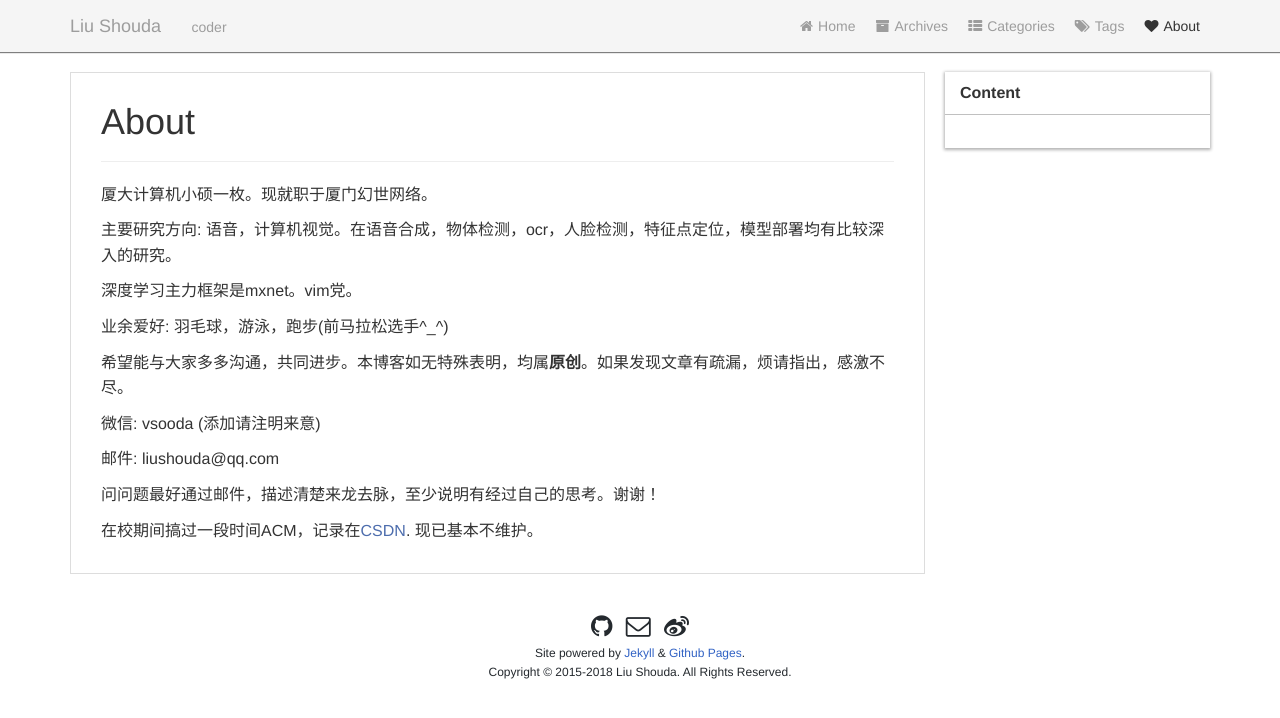
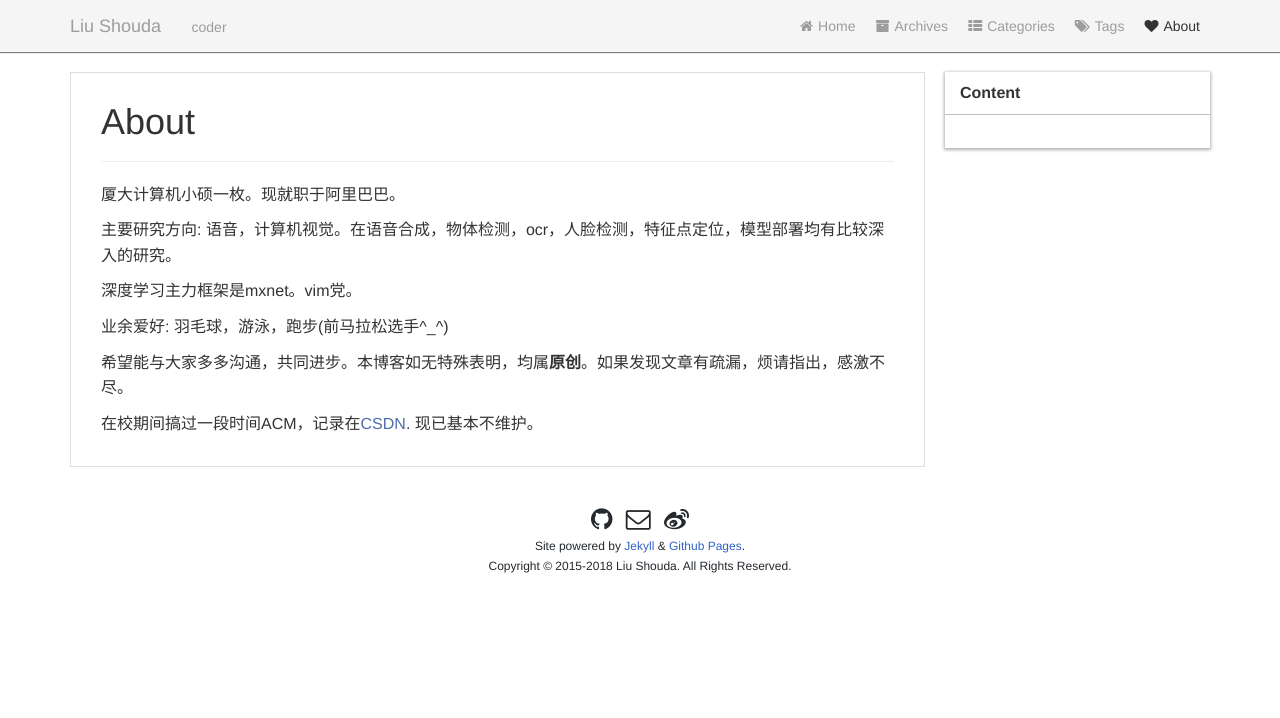
Before and after one commit to vsooda/vsooda.github.io, a Jekyll site: the page built from page/3about.md, in a window 1280 px wide. Shown: the top 718 px of the page. Built offline with Jekyll 4.4.1, drawn with Linux system fonts in a browser that asks for light colours.

Commit message:
Update 3about.md

```diff
--- a/page/3about.md
+++ b/page/3about.md
@@ -5,7 +5,7 @@ permalink: /about/
 icon: heart
 ---
 
-厦大计算机小硕一枚。现就职于厦门幻世网络。
+厦大计算机小硕一枚。现就职于阿里巴巴。
 
 主要研究方向: 语音，计算机视觉。在语音合成，物体检测，ocr，人脸检测，特征点定位，模型部署均有比较深入的研究。
 
@@ -15,10 +15,4 @@ icon: heart
 
 希望能与大家多多沟通，共同进步。本博客如无特殊表明，均属**原创**。如果发现文章有疏漏，烦请指出，感激不尽。
 
-微信: vsooda (添加请注明来意)
-
-邮件: liushouda@qq.com
-
-问问题最好通过邮件，描述清楚来龙去脉，至少说明有经过自己的思考。谢谢！
-
 在校期间搞过一段时间ACM，记录在[CSDN](http://blog.csdn.net/vsooda/). 现已基本不维护。
```
